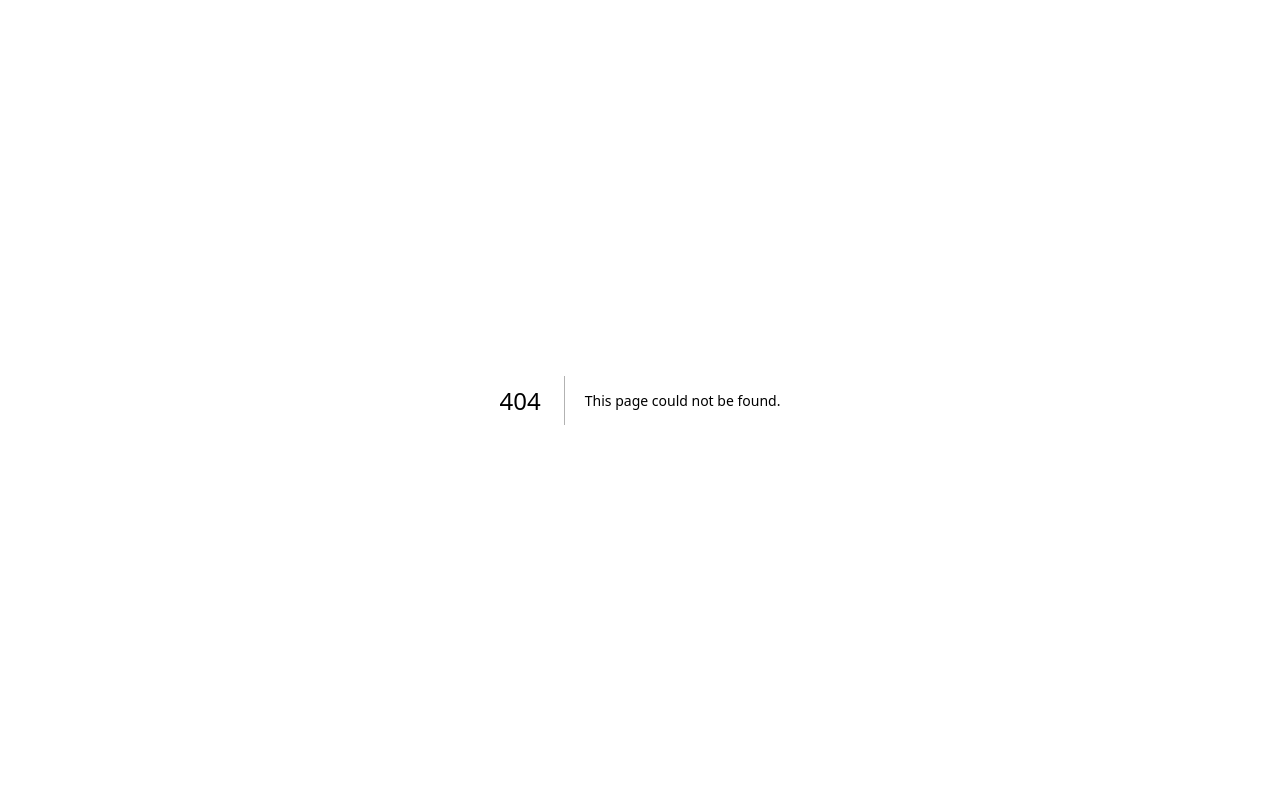
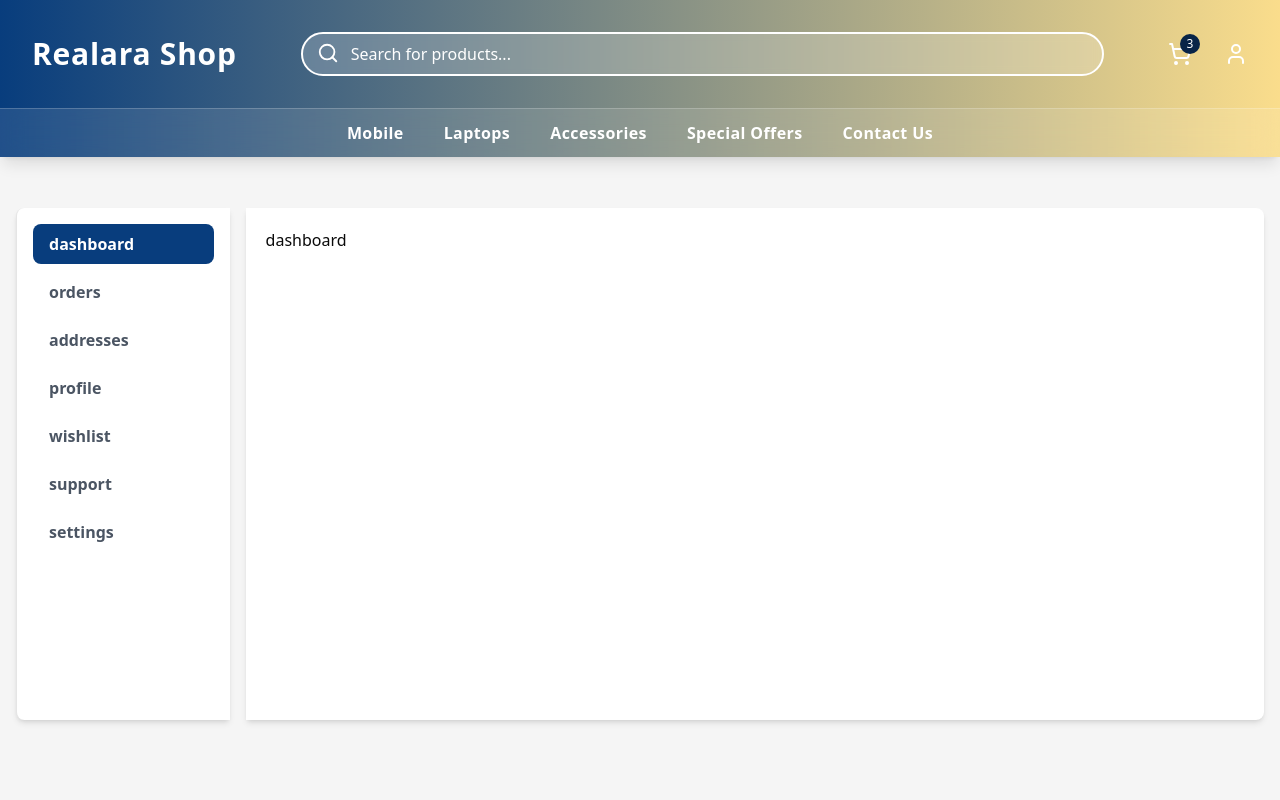
Before and after one commit to pouriasabaghi/relara_shop, a Next.js app: page /panel in a window 1280 px wide. Before the commit this address had no page. Shown: the top 800 px of the page. Built offline with nearby package versions, Linux system fonts and the light colour scheme.

Commit message:
✨ feat: first implementation of panel page

```diff
--- /dev/null
+++ b/app/(user)/panel/addresses/page.tsx
@@ -0,0 +1,7 @@
+import React from 'react'
+
+export default function Addresses() {
+  return (
+    <div>Addresses</div>
+  )
+}
--- /dev/null
+++ b/app/(user)/panel/layout.tsx
@@ -0,0 +1,61 @@
+'use client'
+
+import Link from "next/link";
+import { usePathname } from "next/navigation";
+import { cn } from "@/lib/utils";
+import { ReactNode } from "react";
+import MainHeader from "@/layouts/MainHeader";
+import DesktopHeader from "@/layouts/DesktopHeader";
+import MainFooter from "@/layouts/MainFooter";
+
+const menuItems = [
+  { name: "dashboard", href: "/panel" },
+  { name: "orders", href: "/panel/orders" },
+  { name: "addresses", href: "/panel/addresses" },
+  { name: "profile", href: "/panel/profile" },
+  { name: "wishlist", href: "/panel/wishlist" },
+  { name: "support", href: "/panel/support" },
+  { name: "settings", href: "/panel/settings" },
+];
+
+export default function PanelLayout({ children }: { children: ReactNode }) {
+  const pathname = usePathname();
+
+  return (
+    <>
+      <div className="block lg:hidden">
+        <MainHeader />
+      </div>
+      <div className="hidden lg:block">
+        <DesktopHeader />
+      </div>
+
+      <div className="mx-auto overflow-auto px-4 pb-20 pt-10 lg:pt-52 flex gap-4 h-screen">
+        {/* Sidebar */}
+        <div className="w-64 border-l bg-white p-4 shadow-md rounded-tl-lg rounded-bl-lg">
+          <nav className="space-y-2">
+            {menuItems.map((item) => (
+              <Link
+                key={item.href}
+                href={item.href}
+                className={cn(
+                  "block rounded-lg px-4 py-2 text-gray-600 hover:text-white hover:bg-customPrimary font-semibold",
+                  pathname === item.href && "bg-customPrimary text-white",
+                )}
+              >
+                {item.name}
+              </Link>
+            ))}
+          </nav>
+        </div>
+
+        {/* Main Content */}
+        <main className="bg-white w-full p-5 rounded-tr-lg rounded-br-lg shadow-md">{children}</main>
+      </div>
+
+      <div className="hidden lg:block">
+        <MainFooter />
+      </div>
+    </>
+  );
+}
--- /dev/null
+++ b/app/(user)/panel/orders/page.tsx
@@ -0,0 +1,7 @@
+import React from 'react'
+
+export default function Orders() {
+  return (
+    <div>Orders</div>
+  )
+}
--- /dev/null
+++ b/app/(user)/panel/page.tsx
@@ -0,0 +1,5 @@
+import React from "react";
+
+export default function Panel() {
+  return <div>dashboard</div>;
+}
--- /dev/null
+++ b/app/(user)/panel/profile/page.tsx
@@ -0,0 +1,7 @@
+import React from 'react'
+
+export default function Profile() {
+  return (
+    <div>Profile</div>
+  )
+}
--- /dev/null
+++ b/app/(user)/panel/settings/page.tsx
@@ -0,0 +1,7 @@
+import React from 'react'
+
+export default function Settings() {
+  return (
+    <div>Settings</div>
+  )
+}
--- /dev/null
+++ b/app/(user)/panel/support/page.tsx
@@ -0,0 +1,7 @@
+import React from 'react'
+
+export default function Support() {
+  return (
+    <div>Support</div>
+  )
+}
--- /dev/null
+++ b/app/(user)/panel/wishlist/page.tsx
@@ -0,0 +1,7 @@
+import React from 'react'
+
+export default function Wishlist() {
+  return (
+    <div>Wishlists</div>
+  )
+}
```
